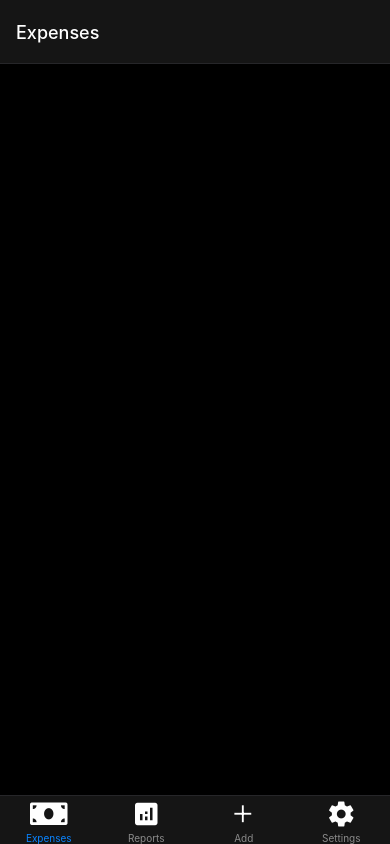
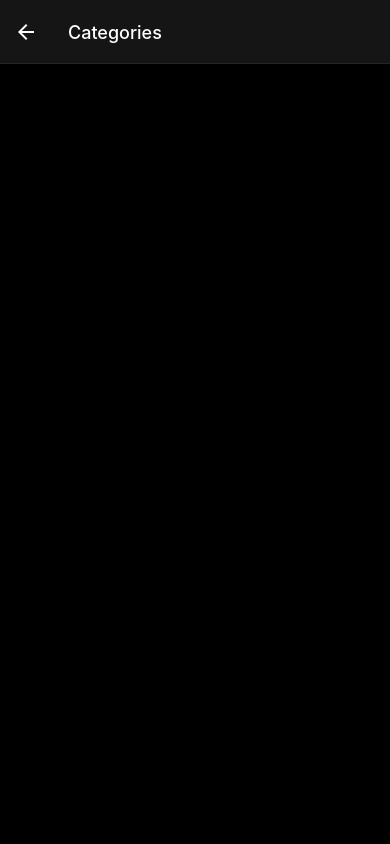
Before and after one commit to TabotCharlesBessong/FinTech, a React Native app in the folder goodbye_mymoney/: screen /Categories in a window 390 px wide. Built offline with nearby package versions, Linux system fonts and the light colour scheme.

Commit message:
stack navigation and rhe category screen

```diff
--- a/goodbye_mymoney/App.tsx
+++ b/goodbye_mymoney/App.tsx
@@ -2,16 +2,20 @@ import { createBottomTabNavigator } from "@react-navigation/bottom-tabs";
 import { NavigationContainer } from "@react-navigation/native";
 import { StatusBar } from "expo-status-bar";
 import { StyleSheet, Text, View } from "react-native";
-import { Add, Expenses, Reports, Settings } from "./screens";
+import { Add, Categories, Expenses, Reports, Settings } from "./screens";
 import { theme } from "./them";
 import { FontAwesome5, Ionicons, MaterialIcons } from "@expo/vector-icons";
+import { createNativeStackNavigator } from "@react-navigation/native-stack";
 
 const Tab = createBottomTabNavigator();
+const Stack = createNativeStackNavigator()
 
 export default function App() {
   return (
     <NavigationContainer theme={theme}>
       <StatusBar style="light" />
+      <Stack.Navigator>
+        <Stack.Screen name="Home" component={() => (
           <Tab.Navigator
             screenOptions={{
               tabBarStyle: {
@@ -79,6 +83,10 @@ export default function App() {
               }}
             />
           </Tab.Navigator>
+
+        )} />
+        <Stack.Screen name="Categories" component={Categories} />
+      </Stack.Navigator>
     </NavigationContainer>
   );
 }
--- /dev/null
+++ b/goodbye_mymoney/screens/Categories.tsx
@@ -0,0 +1,14 @@
+import { StyleSheet, Text, View } from 'react-native'
+import React from 'react'
+
+const Categories = () => {
+  return (
+    <View>
+      <Text>Categories</Text>
+    </View>
+  )
+}
+
+export default Categories
+
+const styles = StyleSheet.create({})
--- a/goodbye_mymoney/screens/Settings.tsx
+++ b/goodbye_mymoney/screens/Settings.tsx
@@ -3,8 +3,10 @@ import React from "react";
 import { ListItem } from "../component";
 import { Entypo } from "@expo/vector-icons";
 import { theme } from "../them";
+// import { useNavigation } from "@react-navigation/native";
 
-const Settings = () => {
+const Settings = ({navigation}) => {
+  // const navigation = useNavigation()
   return (
     <View
       style={{
@@ -27,19 +29,8 @@ const Settings = () => {
             size={20}
           />
         }
-        onClick={() => {}}
+        onClick={() => {navigation.navigate('Categories')}}
       />
-      {/* <ListItem
-        label="Report a bug"
-        detail={
-          <Entypo
-            name="chevron-thin-right"
-            color={theme.colors.text}
-            size={20}
-          />
-        }
-        onClick={() => {}}
-      /> */}
       <ListItem
         label="Erese all data"
         onClick={() => {}}
--- a/goodbye_mymoney/screens/index.ts
+++ b/goodbye_mymoney/screens/index.ts
@@ -3,3 +3,4 @@ export {default as Expenses} from './Expenses'
 export {default as Reports} from './Reports'
 export {default as Add} from './Add'
 export {default as Settings} from './Settings'
+export {default as Categories} from './Categories'
```
Lines whose indentation alone changed are shown as unchanged.
